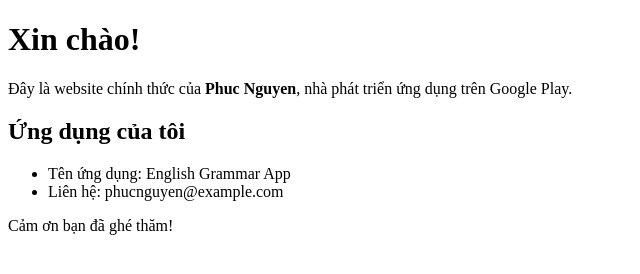
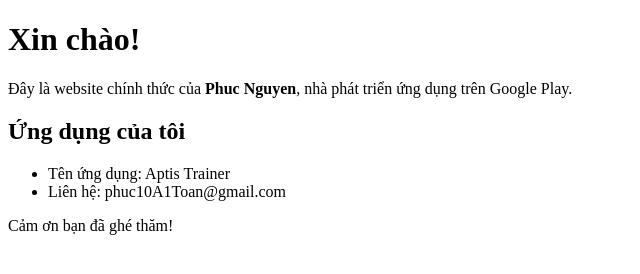
Before and after one commit to phuc2272000/phucnguyen.github.io, a plain HTML site: page index.html in a window 1280 px wide. Shown: the whole page, without its empty margins (0-640 px from the left). Drawn offline with Linux system fonts and the light colour scheme.

Commit message:
Update index.html

```diff
--- a/index.html
+++ b/index.html
@@ -9,8 +9,8 @@
   <p>Đây là website chính thức của <b>Phuc Nguyen</b>, nhà phát triển ứng dụng trên Google Play.</p>
   <h2>Ứng dụng của tôi</h2>
   <ul>
-    <li>Tên ứng dụng: English Grammar App</li>
-    <li>Liên hệ: phucnguyen@example.com</li>
+    <li>Tên ứng dụng: Aptis Trainer</li>
+    <li>Liên hệ: phuc10A1Toan@gmail.com</li>
   </ul>
   <p>Cảm ơn bạn đã ghé thăm!</p>
 </body>
```
